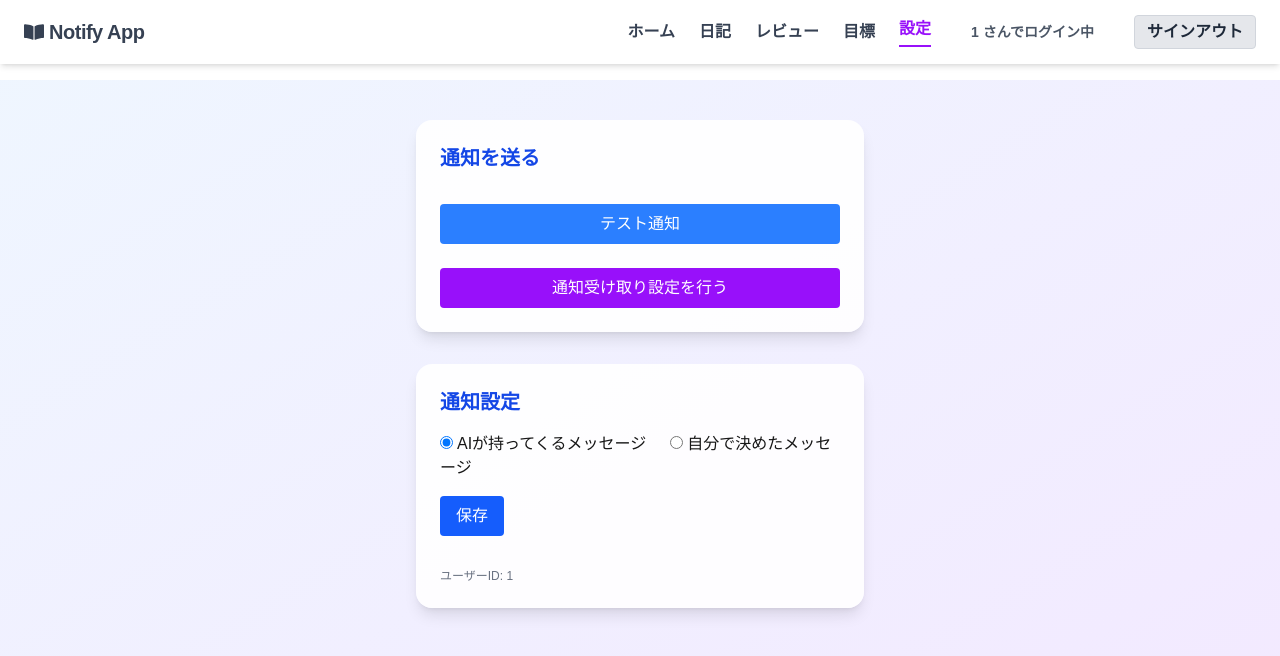
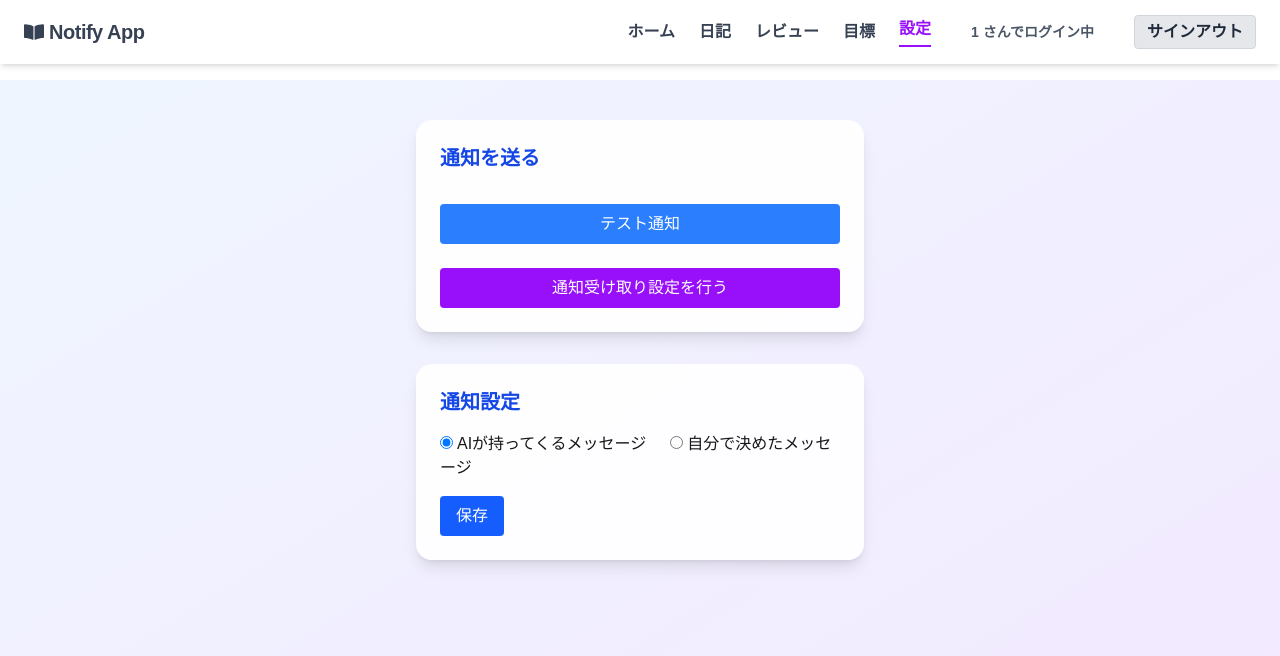
Before and after one commit to biki-cloud/notify-app, a Next.js app: page /settings in a window 1280 px wide. Shown: the top 656 px of the page. Built offline with nearby package versions, Linux system fonts and the light colour scheme; no server answers; the database is empty; sample sign-in values are in the browser's storage.

Commit message:
ユーザーID表示を設定ページから削除

```diff
--- a/app/settings/page.tsx
+++ b/app/settings/page.tsx
@@ -204,7 +204,6 @@ export default function SettingsPage() {
             保存
           </button>
           {saved && <div className="text-green-700 mt-3">保存しました</div>}
-          <div className="mt-8 text-xs text-gray-500">ユーザーID: {userId}</div>
         </div>
       </div>
     </RequireLogin>
```
